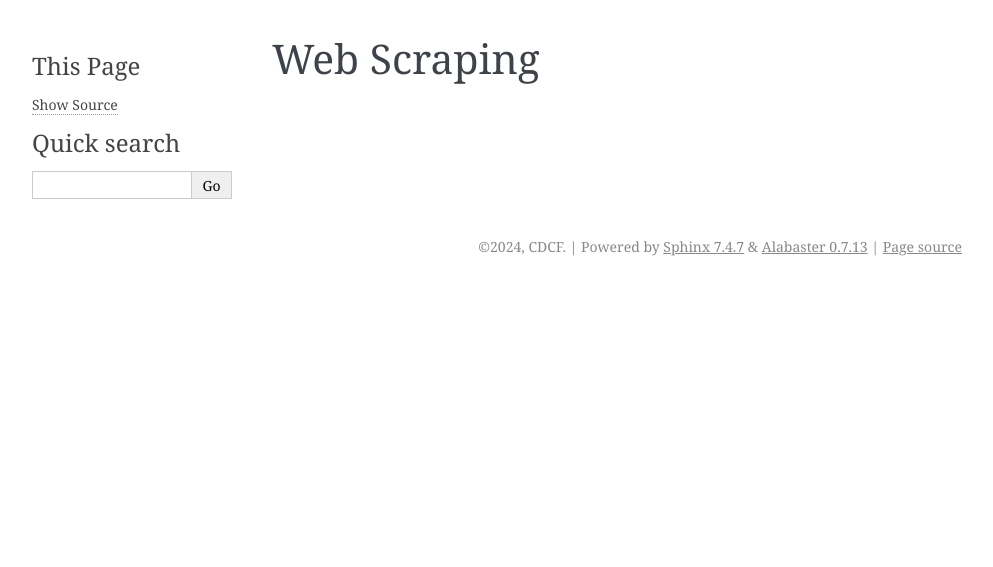
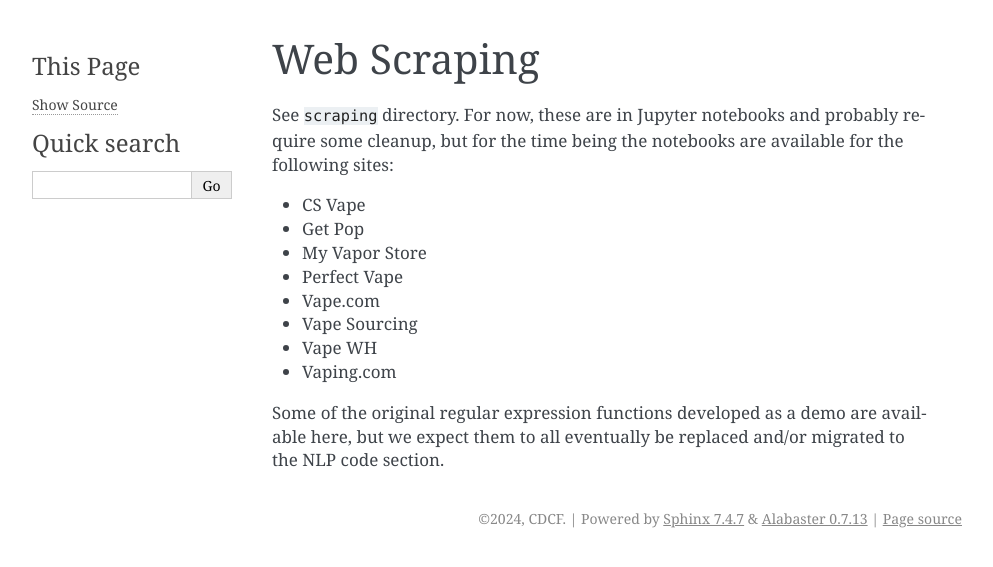
Before and after one commit to ecranecdcf/cdcf-gtri-ecig-scrape-clean, a Sphinx documentation site: the page built from docs/scraping.rst, in a window 1280 px wide. Shown: the top 567 px of the page, without its empty margins (148-1141 px from the left). Built offline with Sphinx 7.4.7, drawn with Linux system fonts in a browser that asks for light colours.

Commit message:
Update scraping.rst

```diff
--- a/docs/scraping.rst
+++ b/docs/scraping.rst
@@ -2,3 +2,16 @@
 
 Web Scraping
 ============
+
+See ``scraping`` directory. For now, these are in Jupyter notebooks and probably require some cleanup, but for the time being the notebooks are available for the following sites:
+
+- CS Vape
+- Get Pop
+- My Vapor Store
+- Perfect Vape
+- Vape.com
+- Vape Sourcing
+- Vape WH
+- Vaping.com
+
+Some of the original regular expression functions developed as a demo are available here, but we expect them to all eventually be replaced and/or migrated to the NLP code section.
```
